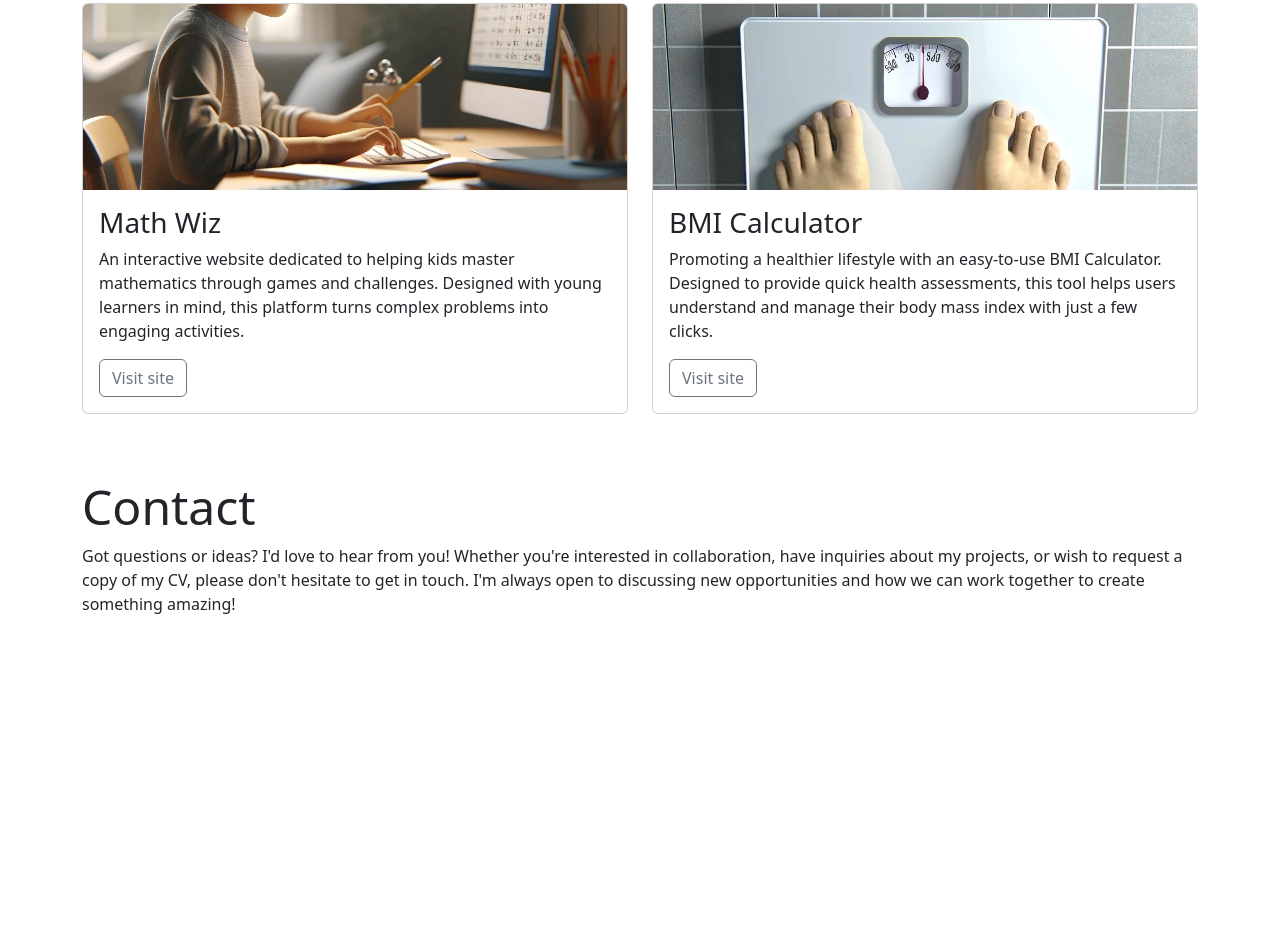
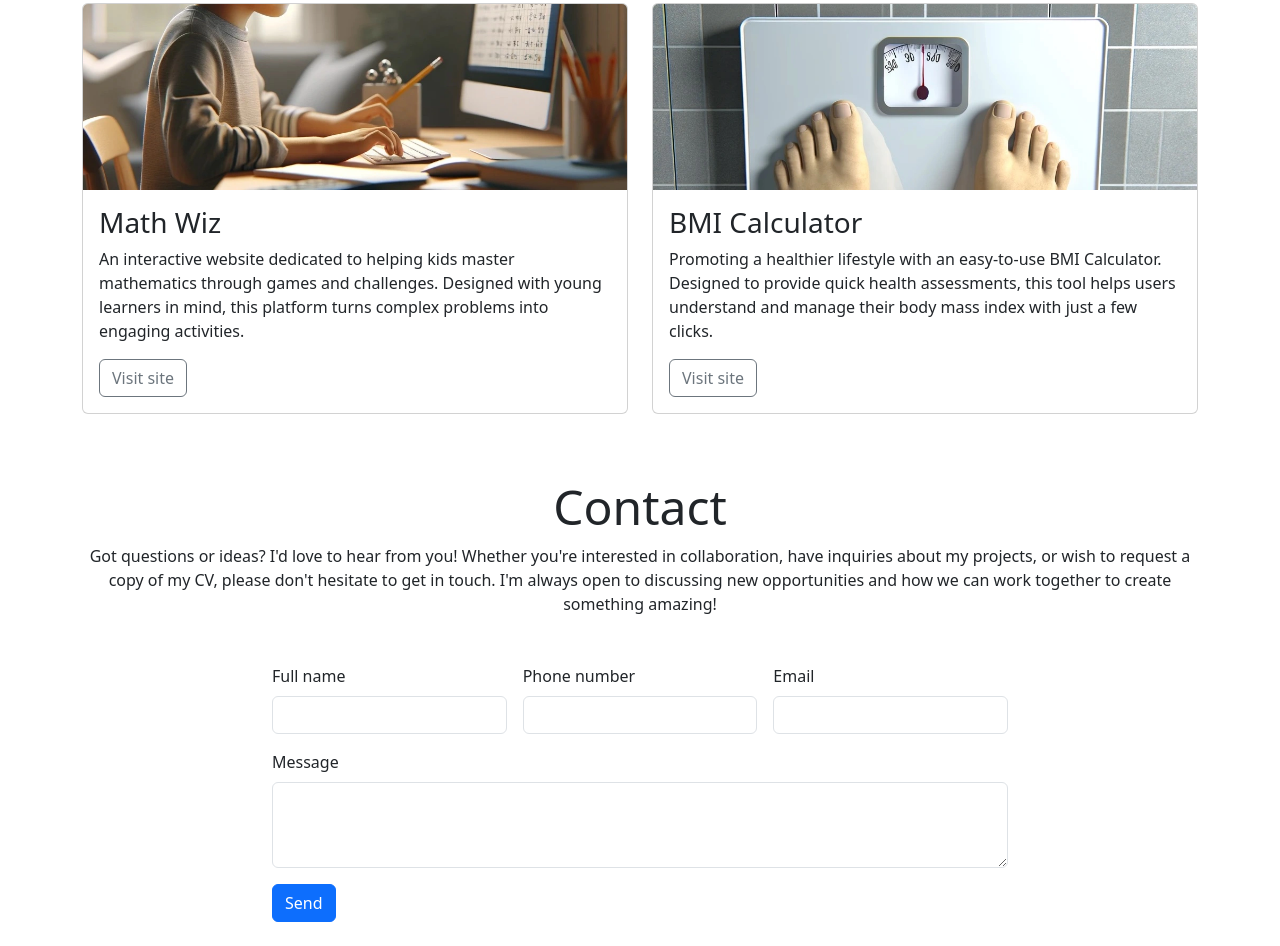
Before and after one commit to AJGreaves/dev-portfolio-review, a plain HTML site: page index.html in a window 1280 px wide. Shown: the part 1421-2367 px from the top of the page. Before the commit the page ends 2085 px from the top, so only its background shows below. Drawn offline with nearby package versions, Linux system fonts and the light colour scheme.

Commit message:
01.04.05b Challenge: Adding a Contact Form

```diff
--- a/index.html
+++ b/index.html
@@ -164,7 +164,7 @@
     </main>
     <footer id="contact" class="container">
         <div class="row justify-content-center">
-            <div class="col-12 text-conter my-4">
+            <div class="col-12 text-center my-4">
                 <h2 class="display-5">
                     Contact
                 </h2>
@@ -178,6 +178,27 @@
             </div>
             <div class="col-12 col-md-10 col-lg-8">
                 <!-- Add your form here -->
+                <form class="row g-3">
+                    <div class="col-md-4">
+                        <label for="name" class="form-label">Full name</label>
+                        <input type="text" class="form-control" id="name">
+                    </div>
+                    <div class="col-md-4">
+                        <label for="phone" class="form-label">Phone number</label>
+                        <input type="number" class="form-control" id="phone">
+                    </div>
+                    <div class="col-md-4">
+                        <label for="email" class="form-label">Email</label>
+                        <input type="email" class="form-control" id="email">
+                    </div>
+                    <div class="col-12">
+                        <label for="message" class="form-label">Message</label>
+                        <textarea class="form-control" id="message" rows="3"></textarea>
+                    </div>
+                    <div class="col-12 mb-4">
+                        <button type="submit" class="btn btn-primary">Send</button>
+                    </div>
+                </form>
             </div>
         </div>
     </footer>
```
